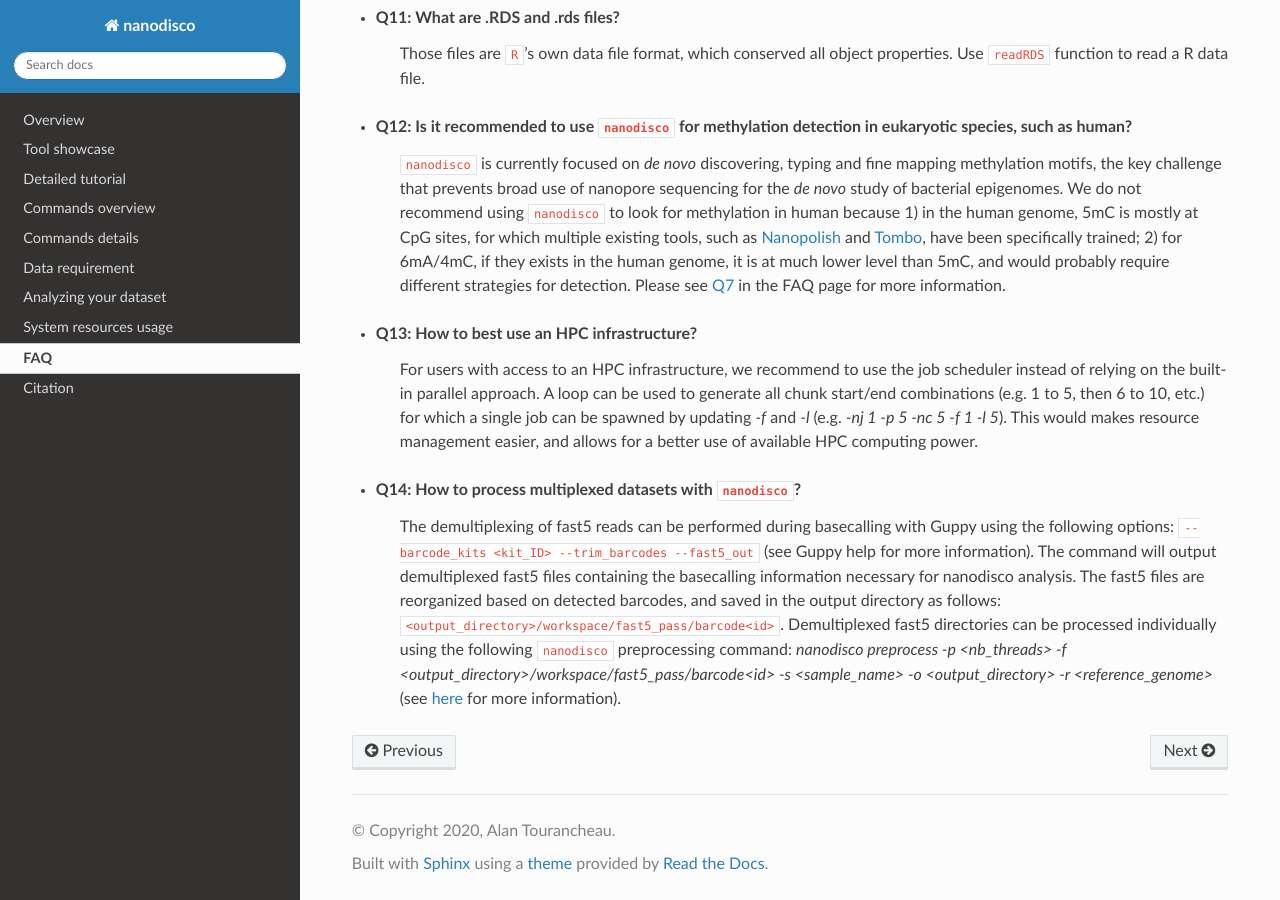
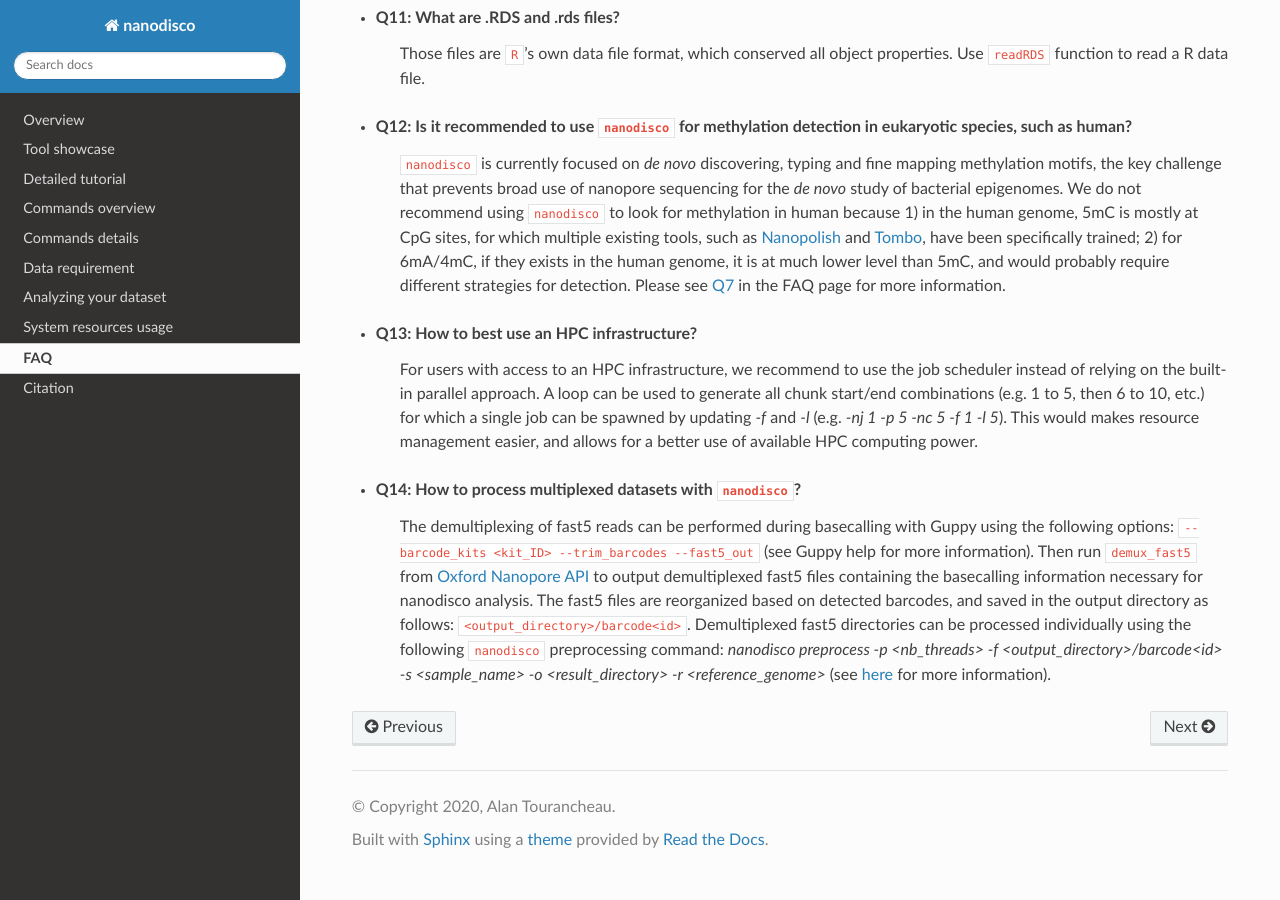
Before and after one commit to fanglab/nanodisco, a Sphinx documentation site: the page built from docs/faq.rst, in a window 1280 px wide and 900 px high, scrolled down 1914 px. Built offline with Sphinx 7.4.7 and the Read the Docs theme 2.0.0, drawn with Linux system fonts in a browser that asks for light colours.

Commit message:
Update faq.rst

```diff
--- a/docs/faq.rst
+++ b/docs/faq.rst
@@ -72,4 +72,4 @@ FAQ
 .. _q_demux:
 
 * Q14: How to process multiplexed datasets with ``nanodisco``?
-     The demultiplexing of fast5 reads can be performed during basecalling with Guppy using the following options: ``--barcode_kits <kit_ID> --trim_barcodes --fast5_out`` (see Guppy help for more information). The command will output demultiplexed fast5 files containing the basecalling information necessary for nanodisco analysis. The fast5 files are reorganized based on detected barcodes, and saved in the output directory as follows: ``<output_directory>/workspace/fast5_pass/barcode<id>``. Demultiplexed fast5 directories can be processed individually using the following ``nanodisco`` preprocessing command: `nanodisco preprocess -p <nb_threads> -f <output_directory>/workspace/fast5_pass/barcode<id> -s <sample_name> -o <output_directory> -r <reference_genome>` (see `here <https://nanodisco.readthedocs.io/en/latest/detailed_tutorial_content.html#preprocessing-fast5-datasets>`_ for more information).
+     The demultiplexing of fast5 reads can be performed during basecalling with Guppy using the following options: ``--barcode_kits <kit_ID> --trim_barcodes --fast5_out`` (see Guppy help for more information). Then run ``demux_fast5`` from `Oxford Nanopore API <https://github.com/nanoporetech/ont_fast5_api#demux_fast5>`_  to output demultiplexed fast5 files containing the basecalling information necessary for nanodisco analysis. The fast5 files are reorganized based on detected barcodes, and saved in the output directory as follows: ``<output_directory>/barcode<id>``. Demultiplexed fast5 directories can be processed individually using the following ``nanodisco`` preprocessing command: `nanodisco preprocess -p <nb_threads> -f <output_directory>/barcode<id> -s <sample_name> -o <result_directory> -r <reference_genome>` (see `here <https://nanodisco.readthedocs.io/en/latest/detailed_tutorial_content.html#preprocessing-fast5-datasets>`_ for more information).
```
